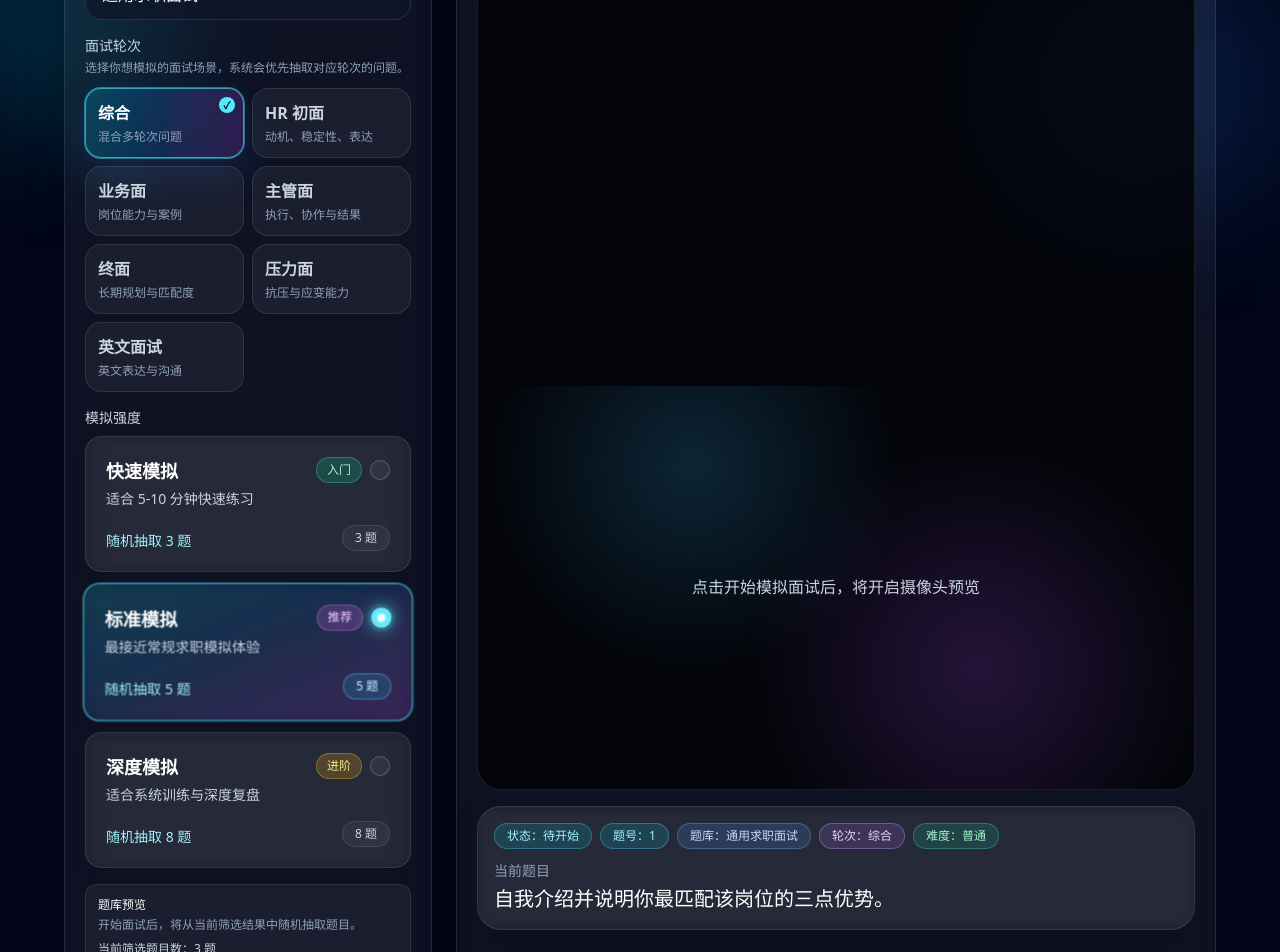
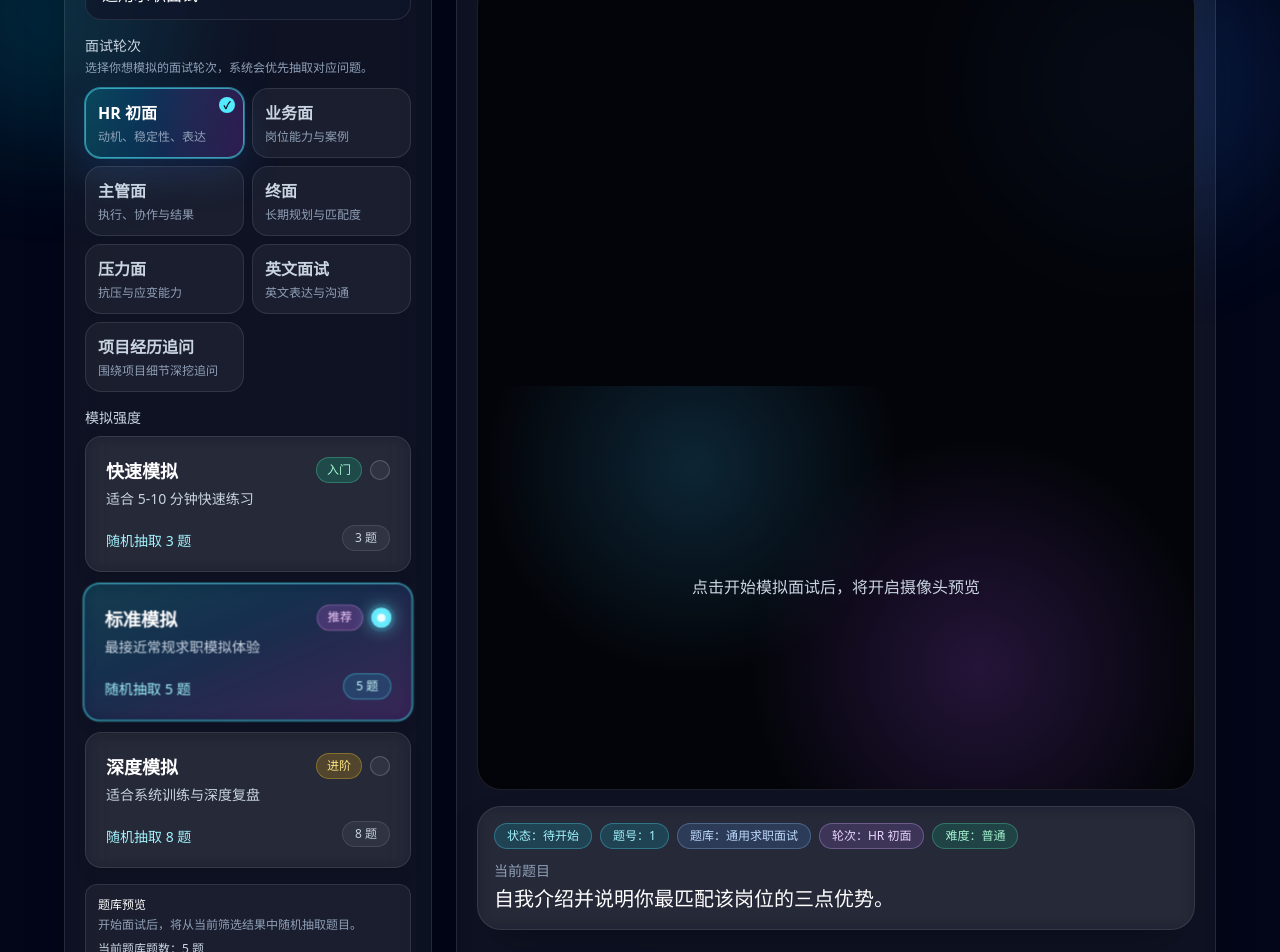
Before and after one commit to pancunzhi1124-pixel/xiaohongshu-interview-platform, a Next.js app: page /interview in a window 1280 px wide. Shown: the part 220-1172 px from the top of the page. Built offline with nearby package versions, Linux system fonts and the light colour scheme.

Commit message:
fix interview mode/round filtering for public banks

```diff
--- a/app/interview/page.tsx
+++ b/app/interview/page.tsx
@@ -8,18 +8,33 @@ import AnimatedBackground from "@/components/ui/AnimatedBackground";
 import FloatingOrbs from "@/components/ui/FloatingOrbs";
 import GlassCard from "@/components/ui/GlassCard";
 
-const roundOptions = [
-  {
-    value: "all",
-    label: "综合",
-    description: "混合多轮次问题",
-    round: "综合",
-    keywords: ["综合"],
-  },
+type PublicInterviewModeKey =
+  | "structured-mixed"
+  | "analysis"
+  | "organization"
+  | "communication"
+  | "emergency"
+  | "position-awareness"
+  | "scenario";
+
+type PrivateInterviewRoundKey =
+  | "hr"
+  | "business"
+  | "manager"
+  | "final"
+  | "stress"
+  | "english"
+  | "project-followup";
+
+type InterviewModeKey = PublicInterviewModeKey | PrivateInterviewRoundKey;
+type RoundFilter = PrivateInterviewRoundKey | "";
+
+const privateRoundOptions = [
   {
     value: "hr",
     label: "HR 初面",
     description: "动机、稳定性、表达",
+    roundLabel: "HR 初面",
     round: "HR",
     keywords: ["自我介绍", "动机", "优势", "稳定"],
   },
@@ -27,6 +42,7 @@ const roundOptions = [
     value: "business",
     label: "业务面",
     description: "岗位能力与案例",
+    roundLabel: "业务面",
     round: "业务",
     keywords: ["能力", "案例", "专业"],
   },
@@ -34,6 +50,7 @@ const roundOptions = [
     value: "manager",
     label: "主管面",
     description: "执行、协作与结果",
+    roundLabel: "主管面",
     round: "主管",
     keywords: ["协作", "项目", "解决"],
   },
@@ -41,6 +58,7 @@ const roundOptions = [
     value: "final",
     label: "终面",
     description: "长期规划与匹配度",
+    roundLabel: "终面",
     round: "终面",
     keywords: ["价值观", "规划", "判断"],
   },
@@ -48,6 +66,7 @@ const roundOptions = [
     value: "stress",
     label: "压力面",
     description: "抗压与应变能力",
+    roundLabel: "压力面",
     round: "压力",
     keywords: ["压力", "冲突", "反问"],
   },
@@ -55,29 +74,29 @@ const roundOptions = [
     value: "english",
     label: "英文面试",
     description: "英文表达与沟通",
+    roundLabel: "英文面",
     round: "英文",
     keywords: ["英文", "english"],
+  },
+  {
+    value: "project-followup",
+    label: "项目经历追问",
+    description: "围绕项目细节深挖追问",
+    roundLabel: "项目经历追问",
+    round: "综合",
+    keywords: ["项目", "经历", "负责", "难点", "复盘", "结果"],
   },
 ] as const;
 const publicBankIds = new Set(["national-civil-service", "provincial-civil-service", "public-institution", "state-owned-enterprise"]);
 const publicModeOptions = [
-  { value: "all", label: "结构化综合面", description: "混合抽取综合分析、组织管理、人际沟通、应急应变等题型", round: "综合", keywords: ["综合分析", "组织", "沟通", "应急"] },
-  { value: "analysis", label: "综合分析专项", description: "社会现象、政策理解、观点态度", round: "综合", keywords: ["综合分析", "社会现象", "观点", "政策"] },
-  { value: "organize", label: "组织管理专项", description: "调研、宣传、培训、会议、活动组织", round: "综合", keywords: ["组织", "调研", "宣传", "培训", "活动"] },
-  { value: "communication", label: "人际沟通专项", description: "领导、同事、群众、服务对象沟通", round: "综合", keywords: ["人际", "沟通", "同事", "领导", "群众"] },
-  { value: "emergency", label: "应急应变专项", description: "突发事件、舆情、安全、群众矛盾处理", round: "综合", keywords: ["应急", "突发", "舆情", "安全"] },
-  { value: "position", label: "岗位认知专项", description: "岗位理解、职业规划、责任担当", round: "综合", keywords: ["岗位", "认知", "职业规划", "责任"] },
-  { value: "simulation", label: "情景模拟专项", description: "现场劝说、沟通解释、模拟发言", round: "综合", keywords: ["模拟", "劝说", "发言", "情景"] },
+  { value: "structured-mixed", label: "结构化综合面", description: "混合抽取综合分析、组织管理、人际沟通、应急应变等题型", modeLabel: "结构化综合面", keywords: ["综合分析", "组织", "沟通", "应急"] },
+  { value: "analysis", label: "综合分析专项", description: "社会现象、政策理解、观点态度", modeLabel: "综合分析专项", keywords: ["综合分析", "社会现象", "政策理解", "观点理解", "现象", "看法"] },
+  { value: "organization", label: "组织管理专项", description: "调研、宣传、培训、会议、活动组织", modeLabel: "组织管理专项", keywords: ["组织", "调研", "宣传", "培训", "会议", "活动", "检查", "座谈"] },
+  { value: "communication", label: "人际沟通专项", description: "领导、同事、群众、服务对象沟通", modeLabel: "人际沟通专项", keywords: ["人际", "沟通", "领导", "同事", "群众", "协调", "矛盾"] },
+  { value: "emergency", label: "应急应变专项", description: "突发事件、舆情、安全、群众矛盾处理", modeLabel: "应急应变专项", keywords: ["应急", "突发", "舆情", "安全", "事故", "现场", "处理"] },
+  { value: "position-awareness", label: "岗位认知专项", description: "岗位理解、职业规划、责任担当", modeLabel: "岗位认知专项", keywords: ["岗位", "认知", "职业", "规划", "初心", "责任", "担当"] },
+  { value: "scenario", label: "情景模拟专项", description: "现场劝说、沟通解释、模拟发言", modeLabel: "情景模拟专项", keywords: ["模拟", "劝说", "现场", "发言", "沟通", "解释"] },
 ] as const;
-
-type RoundFilter = (typeof roundOptions)[number]["value"];
-type PublicInterviewMode = (typeof publicModeOptions)[number]["value"];
-type InterviewModeKey = RoundFilter | PublicInterviewMode;
-type PrivateCompanyRound = Exclude<RoundFilter, "all">;
-
-function isPrivateCompanyMode(value: InterviewModeKey): value is PrivateCompanyRound {
-  return ["hr", "business", "manager", "final", "stress", "english"].includes(value);
-}
 
 
 type InterviewStatus =
@@ -155,13 +174,20 @@ function shuffleQuestions<T>(items: T[]): T[] {
 function createSessionQuestions(questions: InterviewQuestion[], count: number): InterviewQuestion[] {
   return shuffleQuestions(questions).slice(0, Math.min(count, questions.length));
 }
-function pickQuestionsByPriority(questions: InterviewQuestion[], count: number, keywords: readonly string[]) {
+function sortQuestionsByPriority(questions: InterviewQuestion[], keywords: readonly string[]) {
   const scored = questions.map((q) => {
     const text = `${q.category} ${q.question}`.toLowerCase();
     const hit = keywords.some((k) => text.includes(k.toLowerCase()));
     return { q, score: (q.expectedPoints?.length ? 2 : 0) + (hit ? 3 : 0) + (q.difficulty === "medium" ? 1 : 0) };
   });
-  return scored.sort((a, b) => b.score - a.score).map((item) => item.q).filter((item, idx, arr) => arr.findIndex((x) => x.id === item.id) === idx).slice(0, count);
+  return scored.sort((a, b) => b.score - a.score).map((item) => item.q).filter((item, idx, arr) => arr.findIndex((x) => x.id === item.id) === idx);
+}
+
+function pickQuestionsByPriority(questions: InterviewQuestion[], count: number, keywords: readonly string[]) {
+  const prioritized = sortQuestionsByPriority(questions, keywords);
+  const matched = prioritized.filter((q) => keywords.some((keyword) => `${q.category} ${q.question}`.toLowerCase().includes(keyword.toLowerCase())));
+  const remaining = prioritized.filter((q) => !matched.some((item) => item.id === q.id));
+  return [...matched, ...remaining].slice(0, count);
 }
 
 function mapRoundToInterviewRound(round?: string): InterviewRound {
@@ -205,8 +231,8 @@ function InterviewPageContent() {
 
   const [bankId, setBankId] = useState(initialBankId);
   const [round, setRound] = useState<InterviewRound>("综合");
-  const [roundFilter, setRoundFilter] = useState<RoundFilter>("all");
-  const [activeModeKey, setActiveModeKey] = useState<InterviewModeKey>("all");
+  const [roundFilter, setRoundFilter] = useState<RoundFilter>("hr");
+  const [activeModeKey, setActiveModeKey] = useState<InterviewModeKey>("structured-mixed");
   const [questionCount, setQuestionCount] = useState(initialQuestionCount);
   const [sessionQuestions, setSessionQuestions] = useState<InterviewQuestion[]>([]);
   const [started, setStarted] = useState(false);
@@ -239,14 +265,30 @@ function InterviewPageContent() {
 
   const currentBank = useMemo(() => interviewBanks.find((x) => x.id === bankId) ?? interviewBanks[0], [bankId]);
   const isPublicMode = publicBankIds.has(bankId);
-  const activeRoundOptions = isPublicMode ? publicModeOptions : roundOptions;
-  const questions = useMemo(() => (currentBank?.questions ?? []).filter((q) => q.round.includes(round)), [currentBank, round]);
+  const activeModeOptions = isPublicMode ? publicModeOptions : privateRoundOptions;
+  const questions = useMemo(() => (currentBank?.questions ?? []), [currentBank]);
+  const selectedMode = useMemo(
+    () => activeModeOptions.find((item) => item.value === activeModeKey) ?? activeModeOptions[0],
+    [activeModeKey, activeModeOptions],
+  );
   const activeQuestions = started ? sessionQuestions : questions;
   const currentQuestion = activeQuestions[index];
   const currentTarget: InterviewTarget = interviewStatus === "followup_asking" || interviewStatus === "followup_listening" ? "followup" : "main";
   const isFollowupStage = currentTarget === "followup";
   const currentPrompt = isFollowupStage ? followUpQuestion : currentQuestion?.question ?? "";
   const isLastQuestion = index >= activeQuestions.length - 1;
+
+  useEffect(() => {
+    if (isPublicMode) {
+      setActiveModeKey("structured-mixed");
+      setRound("综合");
+      setRoundFilter("");
+      return;
+    }
+    setActiveModeKey("hr");
+    setRound("HR");
+    setRoundFilter("hr");
+  }, [isPublicMode, bankId]);
 
   const statusText = useMemo(() => {
     switch (interviewStatus) {
@@ -521,17 +563,26 @@ function InterviewPageContent() {
     let questionSource = questions;
     try {
       const params = new URLSearchParams({ bankId, examType: bankId, pageSize: "240" });
-      if (roundFilter !== "all") params.set("round", mapRoundToInterviewRound(roundFilter));
+      if (!isPublicMode && roundFilter) {
+        params.set("round", mapRoundToInterviewRound(roundFilter));
+      }
       const res = await fetch(`/api/question-pool?${params.toString()}`);
       const data = (await res.json()) as { questions?: StructuredQuestion[] };
-      if (Array.isArray(data.questions) && data.questions.length > 0) questionSource = mapStructuredToInterviewQuestion(data.questions).filter((q) => q.round.includes(round));
+      if (Array.isArray(data.questions) && data.questions.length > 0) {
+        questionSource = mapStructuredToInterviewQuestion(data.questions);
+      }
     } catch {
       // ignore and fallback to built-in banks
     }
-    const activeMode = activeRoundOptions.find((item) => item.value === activeModeKey) ?? activeRoundOptions[0];
-    const selectedQuestions = activeMode.value === "all" ? createSessionQuestions(questionSource, questionCount) : pickQuestionsByPriority(questionSource, questionCount, activeMode.keywords);
+    if (!isPublicMode && roundFilter) {
+      const strictRoundFiltered = questionSource.filter((item) => item.round.includes(mapRoundToInterviewRound(roundFilter)));
+      questionSource = strictRoundFiltered.length > 0 ? strictRoundFiltered : pickQuestionsByPriority(questionSource, questionSource.length, selectedMode.keywords);
+    }
+    const selectedQuestions = isPublicMode && selectedMode.value === "structured-mixed"
+      ? createSessionQuestions(questionSource, questionCount)
+      : pickQuestionsByPriority(questionSource, questionCount, selectedMode.keywords);
     if (!selectedQuestions.length) {
-      setTip("当前筛选条件下没有可用题目，请更换面试类型或轮次。");
+      setTip("当前题库题量不足，无法完成本场抽题，请调整模拟强度后重试。");
       return;
     }
 
@@ -628,10 +679,10 @@ function InterviewPageContent() {
             ))}
           </select>
           <div className="mt-4">
-            <p className="text-sm text-slate-300">面试轮次</p>
-            <p className="mt-1 text-xs text-slate-400">选择你想模拟的面试场景，系统会优先抽取对应轮次的问题。</p>
+            <p className="text-sm text-slate-300">{isPublicMode ? "面试模式" : "面试轮次"}</p>
+            <p className="mt-1 text-xs text-slate-400">{isPublicMode ? "选择结构化面试模式，系统会在当前题库内按模式优先抽题。" : "选择你想模拟的面试轮次，系统会优先抽取对应问题。"}</p>
             <div className="mt-3 grid grid-cols-2 gap-2">
-              {activeRoundOptions.map((option) => {
+              {activeModeOptions.map((option) => {
                 const active = activeModeKey === option.value;
 
                 return (
@@ -640,12 +691,13 @@ function InterviewPageContent() {
                     type="button"
                     onClick={() => {
                       setActiveModeKey(option.value);
-                      if (isPrivateCompanyMode(option.value)) {
-                        setRoundFilter(option.value);
+                      if (!isPublicMode) {
+                        setRoundFilter(option.value as PrivateInterviewRoundKey);
+                        setRound(option.round);
                       } else {
-                        setRoundFilter("all");
+                        setRoundFilter("");
+                        setRound("综合");
                       }
-                      setRound(option.round);
                     }}
                     disabled={started}
                     className={`relative rounded-2xl border px-3 py-3 text-left transition duration-300 disabled:cursor-not-allowed disabled:opacity-60 ${
@@ -673,16 +725,16 @@ function InterviewPageContent() {
           <div className="mt-4 rounded-xl border border-white/10 bg-white/5 p-3 text-xs text-slate-300">
             <p className="font-medium text-white">题库预览</p>
             <p className="mt-1 text-slate-400">开始面试后，将从当前筛选结果中随机抽取题目。</p>
-            <p className="mt-2">当前筛选题目数：{questions.length} 题</p>
+            <p className="mt-2">当前题库题数：{questions.length} 题</p>
             <p>本场计划抽取：{questionCount} 题</p>
-            <p>实际最多抽取：{Math.min(questions.length, questionCount)} 题</p>
+            <p>实际抽取：{Math.min(questions.length, questionCount)} 题</p>
           </div>
           {!started ? (
             <div className="mt-5">
               <button
                 className="w-full rounded-2xl bg-gradient-to-r from-cyan-400 via-blue-500 to-purple-500 px-5 py-4 text-base font-semibold text-white shadow-lg shadow-cyan-500/20 transition duration-300 hover:brightness-110 active:scale-[0.99] disabled:cursor-not-allowed disabled:opacity-50"
                 onClick={handleStartInterview}
-                disabled={!questions.length}
+                disabled={questions.length === 0}
               >
                 开始模拟面试
               </button>
@@ -712,11 +764,11 @@ function InterviewPageContent() {
               <span className="rounded-full border border-cyan-300/30 bg-cyan-400/15 px-3 py-1 text-cyan-200">状态：{statusText}</span>
               <span className="rounded-full border border-cyan-300/30 bg-cyan-400/15 px-3 py-1 text-cyan-200">题号：{Math.min(index + 1, activeQuestions.length || 1)}</span>
               <span className="rounded-full border border-blue-300/30 bg-blue-400/15 px-3 py-1 text-blue-200">题库：{currentBank?.name}</span>
-              <span className="rounded-full border border-purple-300/30 bg-purple-400/15 px-3 py-1 text-purple-200">轮次：{round}</span>
+              <span className="rounded-full border border-purple-300/30 bg-purple-400/15 px-3 py-1 text-purple-200">{isPublicMode ? `模式：${selectedMode.label}` : `轮次：${selectedMode.roundLabel}`}</span>
               <span className="rounded-full border border-emerald-300/30 bg-emerald-400/15 px-3 py-1 text-emerald-200">难度：{currentQuestion?.difficulty ?? "普通"}</span>
             </div>
             <p className="mt-3 text-sm text-slate-400">当前题目</p>
-            <p className="mt-1 text-lg text-white md:text-xl">{currentPrompt || currentQuestion?.question || "已完成全部题目"}</p>
+            <p className="mt-1 text-lg text-white md:text-xl">{currentPrompt || currentQuestion?.question || "点击开始模拟面试后显示首题"}</p>
             {currentQuestion?.category ? <p className="mt-2 text-sm text-slate-400">题目类型：{currentQuestion.category}</p> : null}
           </div>
 
```
